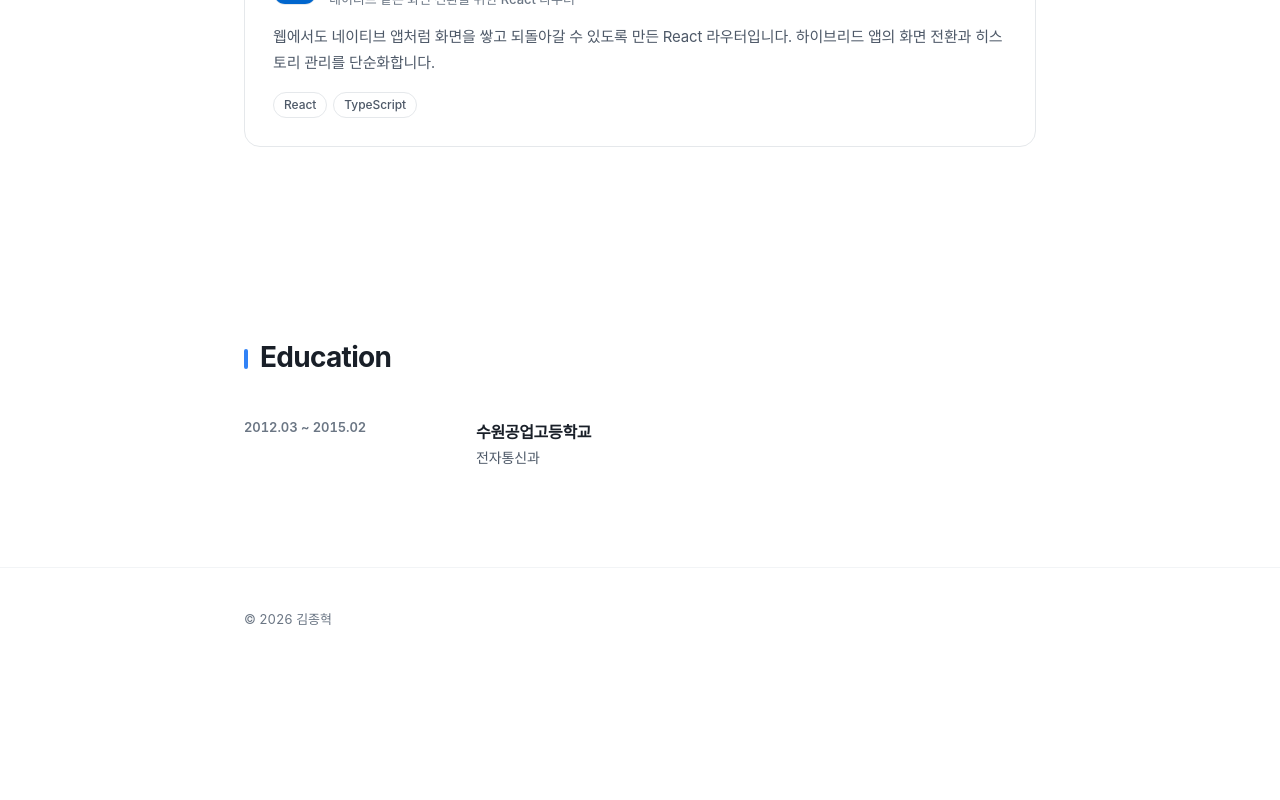
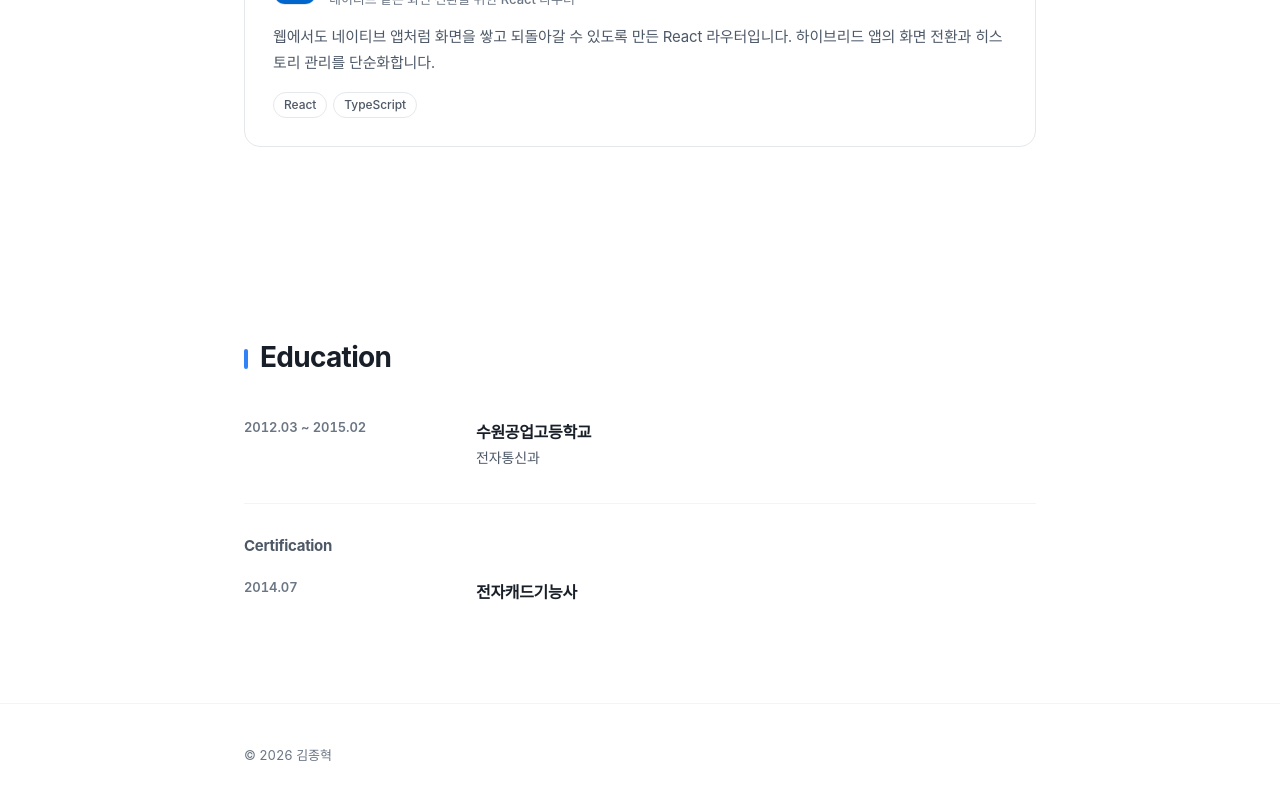
Before and after one commit to kimjh96/kimjh96.github.io, a React (Vite) app: page / in a window 1280 px wide. Shown: the part 2550-3350 px from the top of the page. Before the commit the page ends 3242 px from the top, so only its background shows below. Built offline with nearby package versions, Linux system fonts and the light colour scheme; the HTML template or start-up script is replaced by a standard one; a web font is replaced by a local one.

Commit message:
feat: 자격증 정보 추가

```diff
--- a/src/data/resume.ts
+++ b/src/data/resume.ts
@@ -30,6 +30,11 @@ export interface EducationItem {
   school: string;
   major: string;
   period: string;
+}
+
+export interface CertificationItem {
+  name: string;
+  acquiredAt: string;
 }
 
 export const profile = {
@@ -153,3 +158,10 @@ export const education: EducationItem[] = [
     period: '2012.03 ~ 2015.02'
   }
 ];
+
+export const certifications: CertificationItem[] = [
+  {
+    name: '전자캐드기능사',
+    acquiredAt: '2014.07'
+  }
+];
--- a/src/sections/Education/Education.tsx
+++ b/src/sections/Education/Education.tsx
@@ -1,5 +1,5 @@
 import Section from '@components/Section';
-import { education } from '@data/resume';
+import { certifications, education } from '@data/resume';
 
 function Education() {
   return (
@@ -20,6 +20,27 @@ function Education() {
           </li>
         ))}
       </ul>
+
+      <div className="mt-8 border-t border-border-light pt-8 print:mt-5 print:pt-5">
+        <h3 className="mb-5 text-[15px] font-bold tracking-[-0.02em] text-fg-secondary">
+          Certification
+        </h3>
+        <ul className="flex flex-col gap-3">
+          {certifications.map((certification) => (
+            <li
+              key={certification.name}
+              className="grid grid-cols-[200px_1fr] gap-8 py-1 max-[720px]:grid-cols-1 max-[720px]:gap-1"
+            >
+              <div className="text-[13px] font-semibold tracking-[-0.005em] text-fg-tertiary [font-feature-settings:'tnum']">
+                {certification.acquiredAt}
+              </div>
+              <div className="text-[16px] font-bold tracking-[-0.02em] text-fg">
+                {certification.name}
+              </div>
+            </li>
+          ))}
+        </ul>
+      </div>
     </Section>
   );
 }
```
Also changed, not shown: 1 other file (tests, documents, lock files or other folders).
